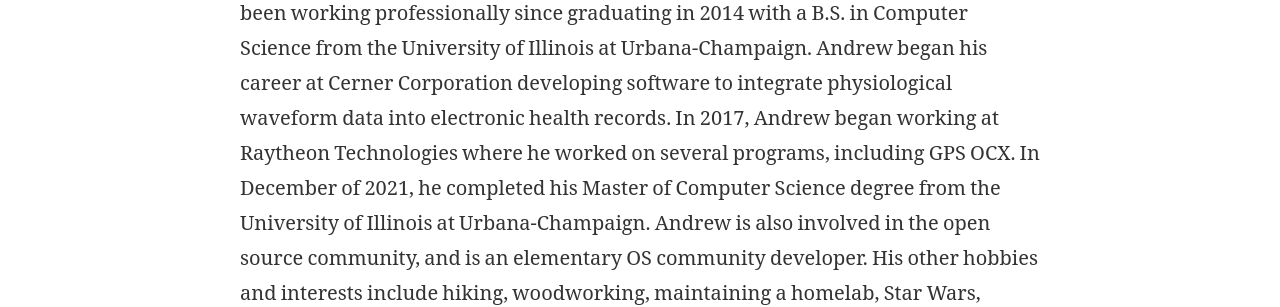
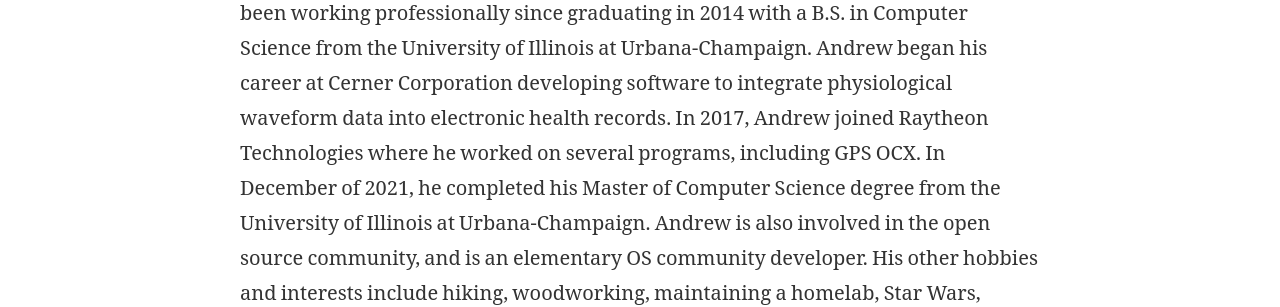
Before and after one commit to avojak/avojak.github.io, a Jekyll site: the page built from _pages/about.html, in a window 1280 px wide. Shown: the part 429-736 px from the top of the page. Built offline with Jekyll 4.4.1, drawn with Linux system fonts in a browser that asks for light colours; some of the changed text lies outside the part shown.

Commit message:
fix bio wording

```diff
--- a/_includes/bio.html
+++ b/_includes/bio.html
@@ -19,7 +19,7 @@
   <p>
     Andrew Vojak is a Sr. Software Engineer at United Launch Alliance (ULA). He has been working professionally since graduating in 2014
     with a B.S. in Computer Science from the University of Illinois at Urbana-Champaign. Andrew began his career at Cerner Corporation
-    developing software to integrate physiological waveform data into electronic health records. In 2017, Andrew began working at
+    developing software to integrate physiological waveform data into electronic health records. In 2017, Andrew joined
     Raytheon Technologies where he worked on several programs, including GPS OCX. In December of 2021, he completed his Master of
     Computer Science degree from the University of Illinois at Urbana-Champaign. Andrew is also involved in the open source community,
     and is an elementary OS community developer. His other hobbies and interests include hiking, woodworking, maintaining a homelab,
```
